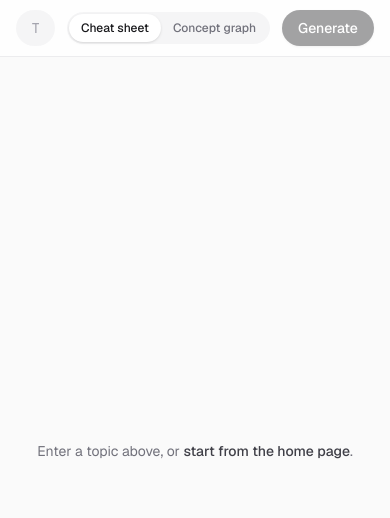
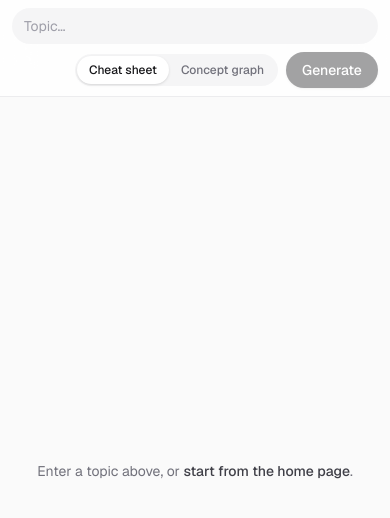
Before and after one commit to henry-ppp/rabbithole, a Next.js app: page /cheat-sheet in a window 390 px wide. Shown: the top 518 px of the page. Built offline with nearby package versions, Linux system fonts and the light colour scheme.

Commit message:
Improve responsive design for mobile interface

```diff
--- a/app/cheat-sheet/page.tsx
+++ b/app/cheat-sheet/page.tsx
@@ -393,7 +393,7 @@ function CheatSheetWorkspace() {
 
   return (
     <div className="flex h-[100dvh] flex-col bg-zinc-50 dark:bg-zinc-950">
-      <header className="flex shrink-0 items-center gap-3 border-b border-zinc-200/70 bg-white/80 px-4 py-2.5 backdrop-blur-xl dark:border-zinc-800/70 dark:bg-zinc-950/80">
+      <header className="flex shrink-0 flex-wrap items-center gap-2 border-b border-zinc-200/70 bg-white/80 px-3 py-2 backdrop-blur-xl sm:gap-3 sm:px-4 sm:py-2.5 dark:border-zinc-800/70 dark:bg-zinc-950/80">
         <Link
           href="/"
           className="hidden shrink-0 text-sm font-semibold tracking-tight text-zinc-900 sm:inline dark:text-zinc-50"
@@ -401,7 +401,7 @@ function CheatSheetWorkspace() {
           Rabbithole
         </Link>
 
-        <div className="flex min-w-0 flex-1 items-center gap-2 rounded-full bg-zinc-100/90 px-4 py-2 text-sm transition-shadow focus-within:bg-white focus-within:ring-2 focus-within:ring-zinc-900/10 dark:bg-zinc-900/80 dark:focus-within:bg-zinc-900 dark:focus-within:ring-zinc-100/10">
+        <div className="flex min-w-0 flex-1 basis-full items-center gap-2 rounded-full bg-zinc-100/90 px-3 py-2 text-sm transition-shadow focus-within:bg-white focus-within:ring-2 focus-within:ring-zinc-900/10 sm:basis-auto sm:px-4 dark:bg-zinc-900/80 dark:focus-within:bg-zinc-900 dark:focus-within:ring-zinc-100/10">
           {stack.length > 0 ? (
             <>
               <nav
@@ -436,7 +436,12 @@ function CheatSheetWorkspace() {
           </label>
         </div>
 
-        <StylePicker value={style} onChange={setStyle} size="sm" />
+        <div className="ml-auto flex shrink-0 items-center gap-2">
+          <StylePicker
+            value={activeResponse ? activeStyle : style}
+            onChange={setStyle}
+            size="sm"
+          />
 
           <button
             type="button"
@@ -450,6 +455,7 @@ function CheatSheetWorkspace() {
           >
             {loading ? "Stop" : "Generate"}
           </button>
+        </div>
       </header>
 
       {(error || depthLimitMessage || warnings.length > 0) && (
--- a/components/cheat-sheet/RoadmapFlowView.tsx
+++ b/components/cheat-sheet/RoadmapFlowView.tsx
@@ -204,7 +204,7 @@ export function RoadmapFlowView({
             onLayout={applyLayout}
           />
           <Background gap={20} size={1} className="!bg-transparent" />
-          <Panel position="bottom-left" className="!m-0">
+          <Panel position="bottom-left" className="!mb-4 !ml-4">
             <RoadmapCanvasControls
               onRegenerate={onRegenerate}
               retrialCount={retrialCount}
```
Lines whose indentation alone changed are shown as unchanged.
